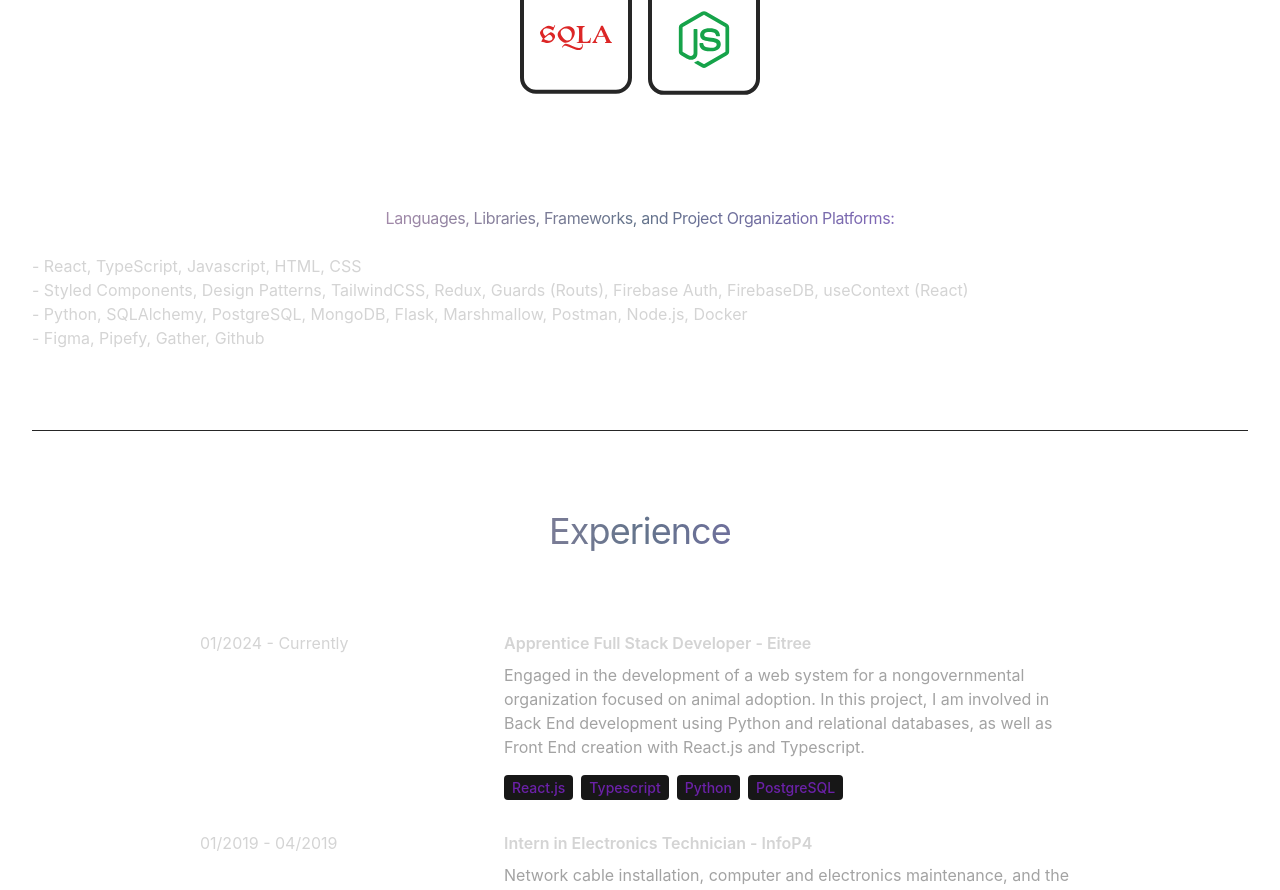
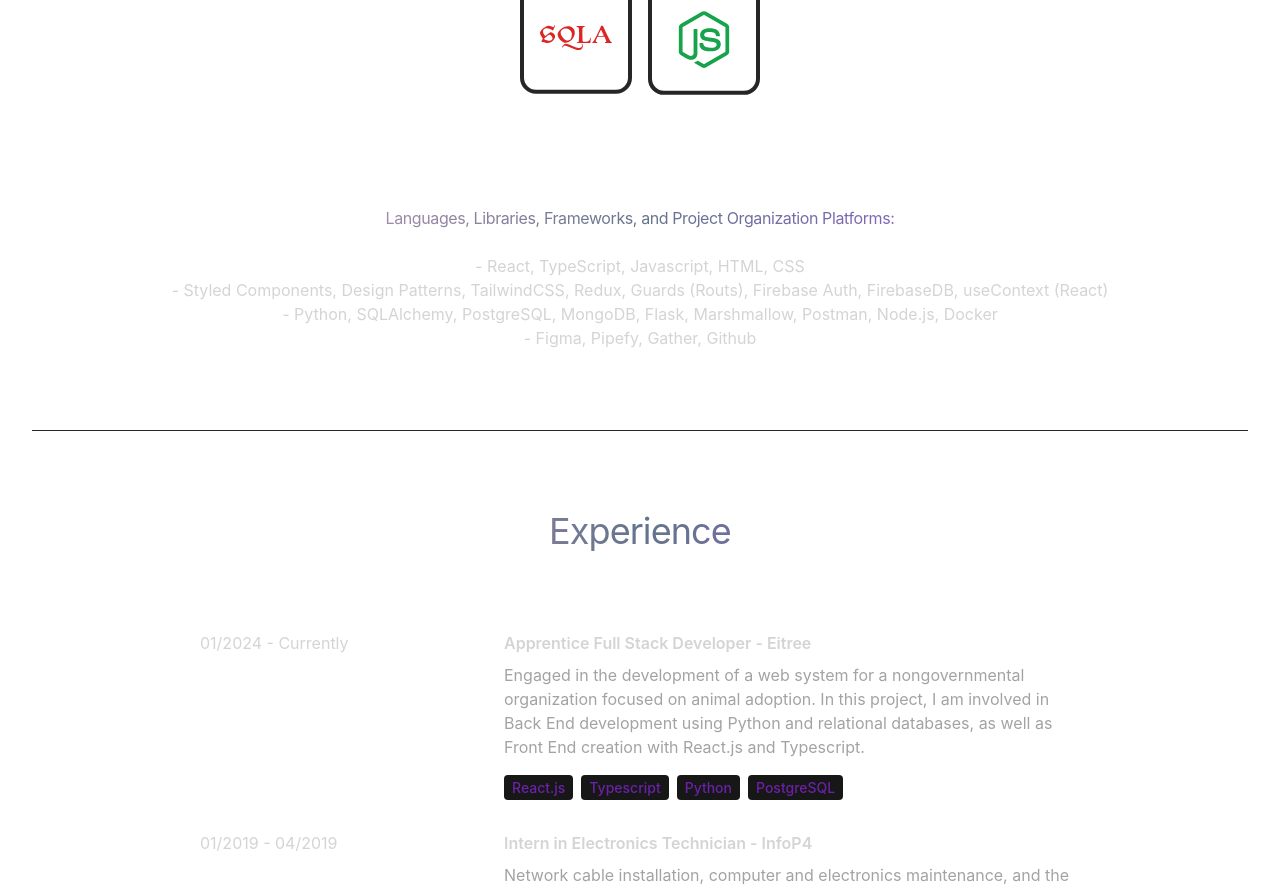
Before and after one commit to GuilhermeNGreca/Portfolio-Guilherme, a React (Vite) app: page / in a window 1280 px wide. Shown: the part 1876-2766 px from the top of the page. Built offline with nearby package versions, Linux system fonts and the light colour scheme.

Commit message:
technologies updated

```diff
--- a/src/components/Technologies.jsx
+++ b/src/components/Technologies.jsx
@@ -176,9 +176,9 @@ export const Technologies = () => {
         whileInView={{ opacity: 1, x: 0 }}
         initial={{ opacity: 0, x: 100 }}
         transition={{ duration: 1 }}
-        className="py-20"
+        className="py-20 text-center"
       >
-        <p className="text-center my-6 maxw-xl bg-gradient-to-r from-pink-300 via-slate-500 to-purple-500 bg-clip-text tracking-tight text-transparent">
+        <p className="my-6 maxw-xl bg-gradient-to-r from-pink-300 via-slate-500 to-purple-500 bg-clip-text tracking-tight text-transparent">
           Languages, Libraries, Frameworks, and Project Organization Platforms:
         </p>
         <p>- React, TypeScript, Javascript, HTML, CSS</p>
```
